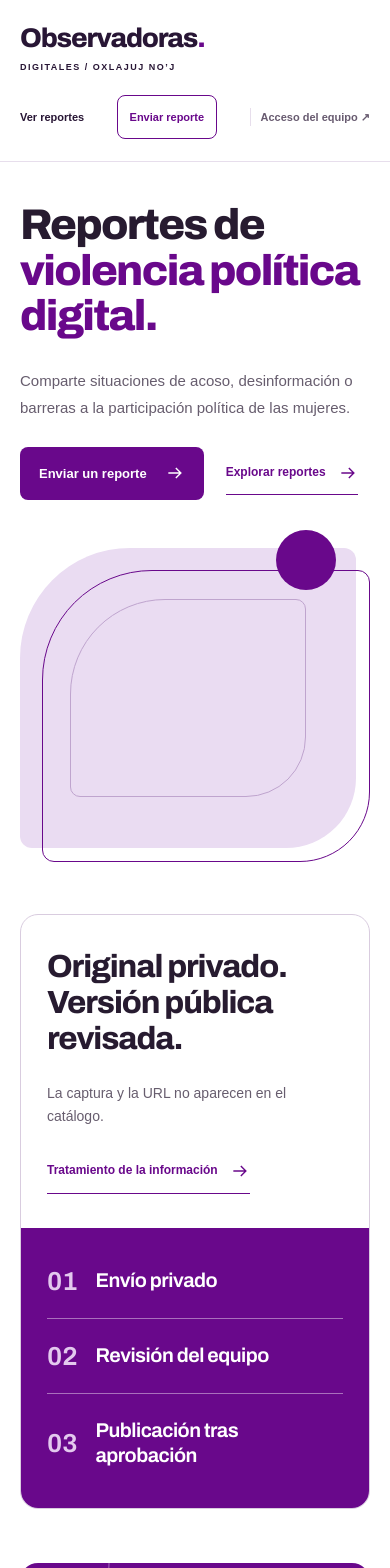
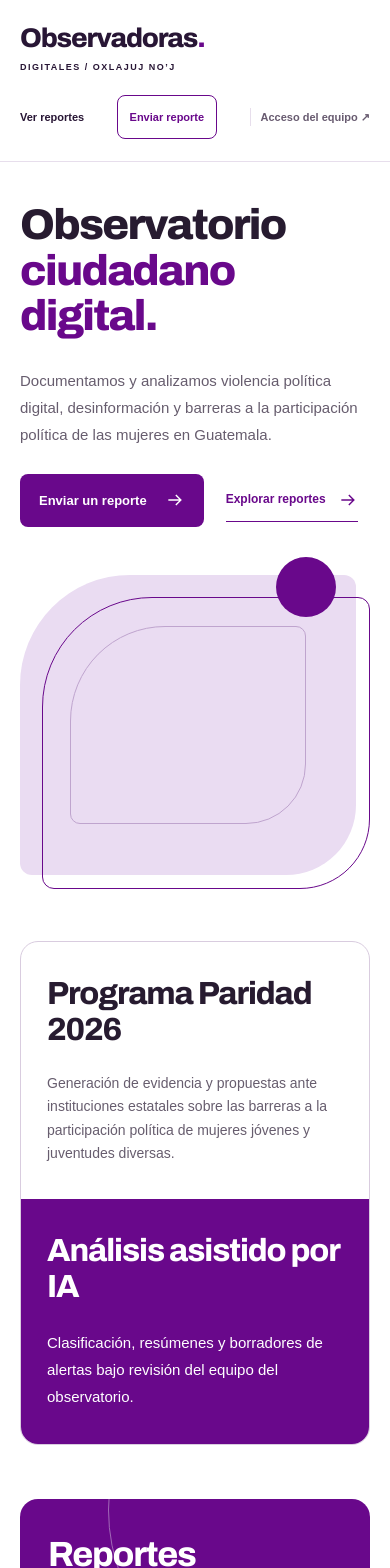
Before and after one commit to ozk404/observadoras, a Next.js app: page / in a window 390 px wide. Shown: the top 1568 px of the page. Built offline with nearby package versions, Linux system fonts and the light colour scheme.

Commit message:
fix: align Inicio copy with the citizen observatory purpose

```diff
--- a/src/app/home.module.css
+++ b/src/app/home.module.css
@@ -20,7 +20,7 @@
   font-family: "Archivo Home", sans-serif;
 }
 .hero,
-.review,
+.about,
 .catalog {
   width: min(1280px, calc(100% - 96px));
   margin-inline: auto;
@@ -131,62 +131,51 @@
   border: 1px solid #bfa4ce;
   border-radius: 95px 10px 60px 10px;
 }
-.review {
+.about {
   border: 1px solid var(--home-line);
   border-radius: 24px;
   overflow: hidden;
   display: grid;
   grid-template-columns: 1fr 1fr;
 }
-.reviewCopy {
+.program {
   padding: 64px 52px;
   align-self: center;
 }
-.review h2 {
+.about h2 {
   font-size: clamp(30px, 3.1vw, 43px);
   font-weight: 760;
   line-height: 1.13;
   letter-spacing: -0.035em;
   margin-bottom: 24px;
 }
-.reviewCopy > p {
+.program > p {
   font-size: 15px;
   color: var(--home-muted);
   max-width: 350px;
-  margin-bottom: 22px;
+  margin-bottom: 0;
 }
-.steps {
+.analysis {
   background: var(--brand);
   color: white;
-  list-style: none;
-  margin: 0;
-  padding: 36px 48px;
+  padding: 52px 48px;
   display: flex;
   flex-direction: column;
   justify-content: center;
 }
-.steps li {
-  display: flex;
-  align-items: center;
-  gap: 24px;
-  padding-block: 26px;
+.analysis h2 {
+  font-size: clamp(30px, 2.8vw, 40px);
+  font-weight: 760;
+  line-height: 1.13;
+  letter-spacing: -0.035em;
+  margin-bottom: 24px;
 }
-.steps li + li {
-  border-top: 1px solid #aa70bd;
-}
-.steps li > span {
-  font-family: "Archivo Home", sans-serif;
-  font-size: 30px;
-  font-weight: 650;
-  line-height: 1;
-  color: #e3c9ee;
-}
-.steps h3 {
-  font-size: 24px;
-  font-weight: 650;
-  letter-spacing: -0.025em;
+.analysis p {
+  color: white;
+  font-size: 16px;
+  line-height: 1.8;
   margin: 0;
-  line-height: 1.25;
+  max-width: 430px;
 }
 .catalog {
   position: relative;
@@ -239,7 +228,7 @@
 }
 @media (max-width: 1000px) {
   .hero,
-  .review,
+  .about,
   .catalog {
     width: calc(100% - 56px);
   }
@@ -254,17 +243,11 @@
     min-height: 380px;
     border-top-left-radius: 120px;
   }
-  .reviewCopy {
+  .program {
     padding: 40px 30px;
   }
-  .steps {
-    padding: 28px;
-  }
-  .steps li {
-    gap: 18px;
-  }
-  .steps h3 {
-    font-size: 21px;
+  .analysis {
+    padding: 40px 30px;
   }
   .catalog {
     padding: 42px 36px;
@@ -279,7 +262,7 @@
     padding-bottom: 56px;
   }
   .hero,
-  .review,
+  .about,
   .catalog {
     width: calc(100% - 40px);
   }
@@ -322,30 +305,24 @@
     width: 60px;
     right: 20px;
   }
-  .review {
+  .about {
     grid-template-columns: 1fr;
     border-radius: 18px;
   }
-  .reviewCopy {
+  .program {
     padding: 34px 26px;
   }
-  .review h2 {
+  .about h2 {
     font-size: 32px;
   }
-  .reviewCopy > p {
+  .program > p {
     font-size: 14px;
   }
-  .steps {
-    padding: 16px 26px;
+  .analysis {
+    padding: 34px 26px;
   }
-  .steps li {
-    padding-block: 24px;
-  }
-  .steps li > span {
-    font-size: 26px;
-  }
-  .steps h3 {
-    font-size: 20px;
+  .analysis p {
+    font-size: 15px;
   }
   .catalog {
     display: block;
--- a/src/app/page.tsx
+++ b/src/app/page.tsx
@@ -4,9 +4,9 @@ import { Arrow } from "@/components/icons";
 import styles from "./home.module.css";
 
 export const metadata: Metadata = {
-  title: "Reportes de violencia política digital",
+  title: "Observatorio ciudadano digital",
   description:
-    "Envía reportes al observatorio y consulta las versiones revisadas y aprobadas por el equipo de Fundación Oxlajuj No’j.",
+    "Documentación, análisis y seguimiento de violencia política digital, desinformación y barreras a la participación política de las mujeres en Guatemala. Fundación Oxlajuj No’j · Programa Paridad 2026.",
 };
 export default function Home() {
   return (
@@ -14,11 +14,11 @@ export default function Home() {
       <section className={styles.hero} aria-labelledby="home-title">
         <div className={styles.heroCopy}>
           <h1 id="home-title">
-            Reportes de <span>violencia política digital.</span>
+            Observatorio <span>ciudadano digital.</span>
           </h1>
           <p>
-            Comparte situaciones de acoso, desinformación o barreras a la
-            participación política de las mujeres.
+            Documentamos y analizamos violencia política digital, desinformación
+            y barreras a la participación política de las mujeres en Guatemala.
           </p>
           <div className={styles.actions}>
             <Link className={styles.primary} href="/reportar">
@@ -34,35 +34,25 @@ export default function Home() {
           <div className={styles.artInset} />
         </div>
       </section>
-      <section className={styles.review} aria-labelledby="review-title">
-        <div className={styles.reviewCopy}>
-          <h2 id="review-title">
-            Original privado.
-            <br />
-            Versión pública revisada.
-          </h2>
-          <p>La captura y la URL no aparecen en el catálogo.</p>
-          <Link href="/privacidad" className={styles.textLink}>
-            Tratamiento de la información <Arrow />
-          </Link>
-        </div>
-        <ol className={styles.steps}>
-          <li>
-            <span aria-hidden="true">01</span>
-            <h3>Envío privado</h3>
-          </li>
-          <li>
-            <span aria-hidden="true">02</span>
-            <h3>Revisión del equipo</h3>
-          </li>
-          <li>
-            <span aria-hidden="true">03</span>
-            <h3>Publicación tras aprobación</h3>
-          </li>
-        </ol>
-      </section>
+      <div className={styles.about}>
+        <section className={styles.program} aria-labelledby="program-title">
+          <h2 id="program-title">Programa Paridad 2026</h2>
+          <p>
+            Generación de evidencia y propuestas ante instituciones estatales
+            sobre las barreras a la participación política de mujeres jóvenes y
+            juventudes diversas.
+          </p>
+        </section>
+        <section className={styles.analysis} aria-labelledby="analysis-title">
+          <h2 id="analysis-title">Análisis asistido por IA</h2>
+          <p>
+            Clasificación, resúmenes y borradores de alertas bajo revisión del
+            equipo del observatorio.
+          </p>
+        </section>
+      </div>
       <section className={styles.catalog} aria-labelledby="catalog-title">
-        <h2 id="catalog-title">Reportes aprobados para consulta pública.</h2>
+        <h2 id="catalog-title">Reportes publicados</h2>
         <Link className={styles.inverse} href="/reportes">
           Ver el catálogo <Arrow />
         </Link>
```
Also changed, not shown: 6 other files (tests, documents, lock files or other folders).
